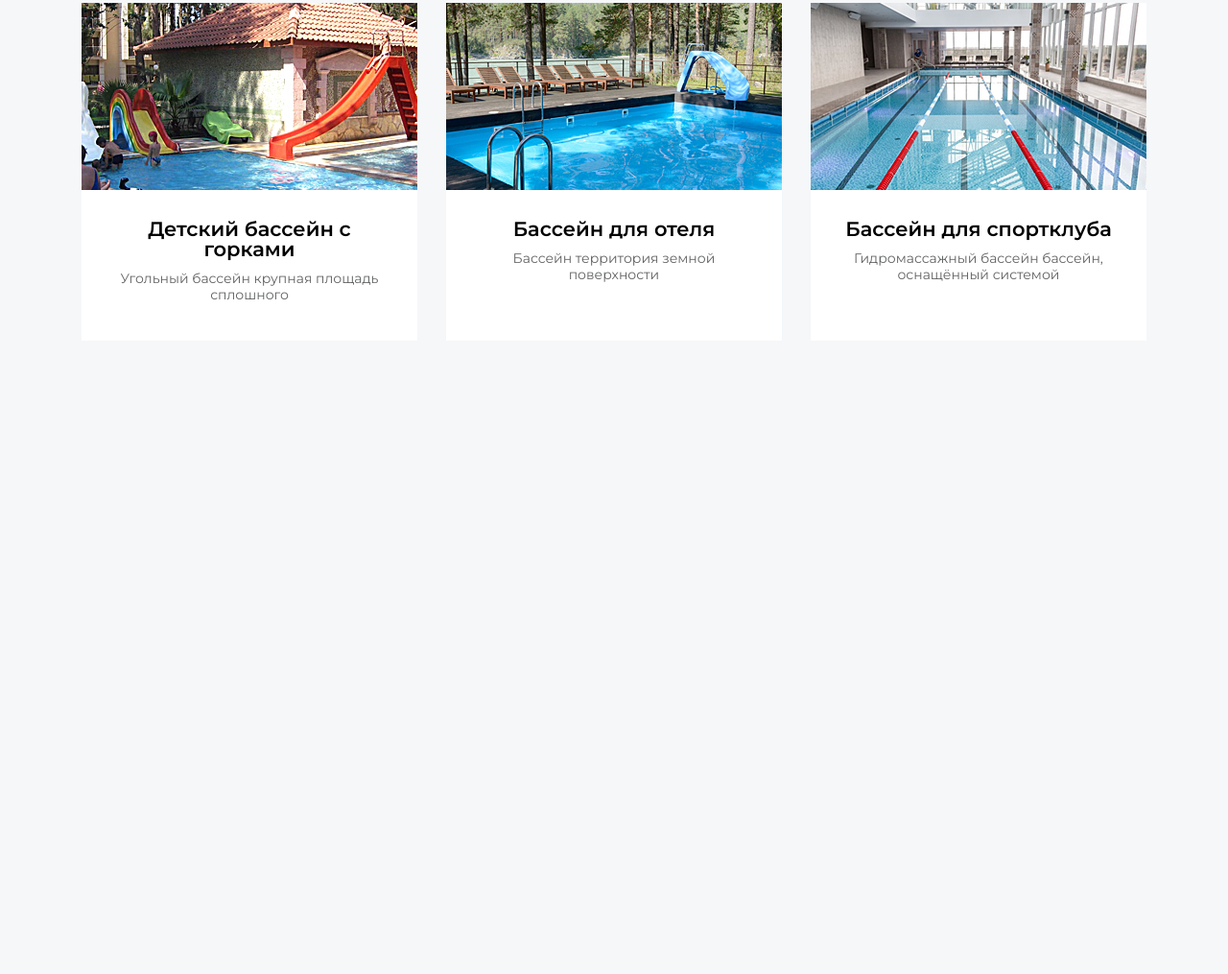
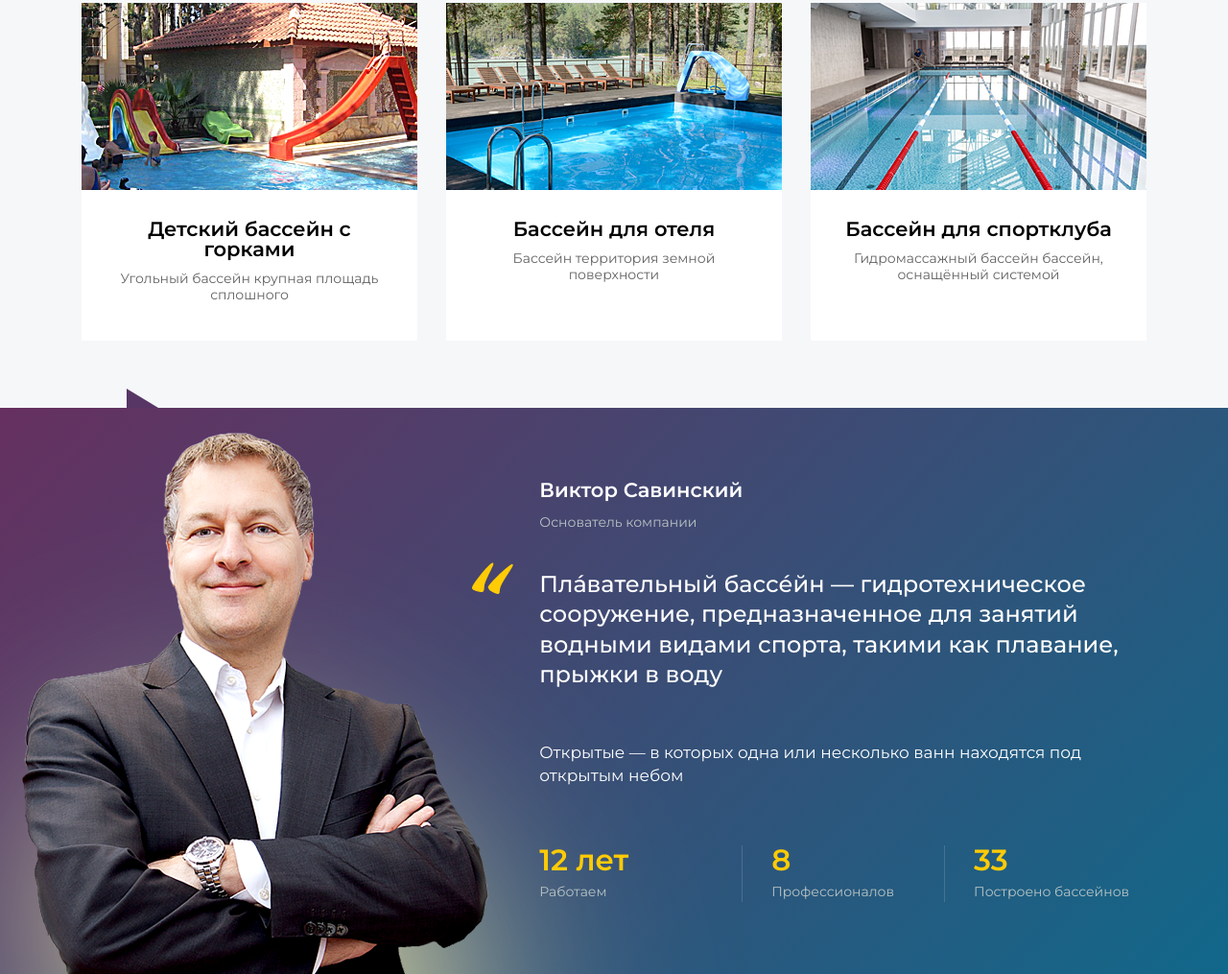
Before and after one commit to AileenKingsler/bassein-expert, a website: page source/index.html in a window 1280 px wide. Shown: the part 1773-2788 px from the top of the page at 96% size. Before the commit the page ends 2198 px from the top, so only its background shows below. Drawn offline with nearby package versions, Linux system fonts and the light colour scheme; files that its build step writes are made by us from their sources.

Commit message:
Добавляет вёрстку блока Основатель

```diff
--- a/gulpfile.js
+++ b/gulpfile.js
@@ -26,7 +26,7 @@ gulp.task("clean", function () {
 gulp.task("copy", function () {
   return gulp.src([
     "source/fonts/**/*.{woff,woff2}",
-    "source/img/**/*.{png,jpg,svg}"
+    "source/img/**/*.{png,jpg,svg,webp}"
   ], {
     base: "source"
   })
@@ -57,7 +57,7 @@ gulp.task("scripts", function () {
 });
 
 gulp.task("images", function () {
-  return gulp.src("source/img/**/*.{png,jpg,svg,webp}")
+  return gulp.src("source/img/**/*.{png,jpg,svg}")
     .pipe(imagemin([
       imagemin.jpegtran({progressive: true}),
       imagemin.optipng({optimizationLevel: 5}),
--- a/source/index.html
+++ b/source/index.html
@@ -133,6 +133,23 @@
     </div>
   </section>
 
+  <section class="founder gradient-bg">
+    <div class="container">
+      <img class="founder__photo" src="img/about-photo.png" alt="Виктор Савинский">
+      <div class="founder__content">
+        <div class="founder__name">Виктор Савинский</div>
+        <div class="founder__position">Основатель компании</div>
+        <div class="founder__quote">Пла́вательный бассе́йн — гидротехническое сооружение, предназначенное для занятий водными видами спорта, такими как плавание, прыжки в воду</div>
+        <div class="founder__note">Открытые — в которых одна или несколько ванн находятся под открытым небом</div>
+        <ul class="founder__numbers-list numbers-list ul-reset">
+          <li class="numbers-list__item"><span>12 лет</span> Работаем</li>
+          <li class="numbers-list__item"><span>8</span> Профессионалов</li>
+          <li class="numbers-list__item"><span>33</span> Построено бассейнов</li>
+        </ul>
+      </div>
+    </div>
+  </section>
+
 
   <script src="https://ajax.googleapis.com/ajax/libs/jquery/1.12.4/jquery.min.js"></script>
   <script src="js/scripts.js"></script>
--- /dev/null
+++ b/source/sass/blocks/founder.scss
@@ -0,0 +1,52 @@
+.founder {
+  padding-top: 75px;
+  padding-bottom: 75px;
+}
+
+.founder__photo {
+  position: absolute;
+  bottom: 0;
+  margin-left: -320px;
+}
+
+.founder__content {
+  position: relative;
+  margin-left: 43%;
+}
+
+.founder__name {
+  font-size: 21px;
+  line-height: 1;
+  font-weight: 600;
+  margin-bottom: 15px;
+}
+
+.founder__position {
+  color: #b8c3c3;
+  margin-bottom: 40px;
+}
+
+.founder__quote {
+  position: relative;
+  margin-bottom: 55px;
+  font-size: 24px;
+  line-height: 1.3;
+  font-weight: 500;
+
+  &::before {
+    content: "";
+    position: absolute;
+    left: -70px;
+    top: -7px;
+    width: 43px;
+    height: 33px;
+    background-repeat: no-repeat;
+    background-image: url("../img/fq.png");
+  }
+}
+
+.founder__note {
+  font-size: 17px;
+  line-height: 1.4;
+  margin-bottom: 60px;
+}
--- a/source/sass/blocks/main-header.scss
+++ b/source/sass/blocks/main-header.scss
@@ -59,6 +59,11 @@
   color: #ffffff;
   text-decoration: none;
   margin-right: 30px;
+  transition: 0.25s;
+
+  &:hover {
+    color: #dddddd;
+  }
 
   &::before {
     content: "";
@@ -84,6 +89,11 @@
   font-weight: 500;
   color: #ffffff;
   text-decoration: none;
+  transition: 0.25s;
+
+  &:hover {
+    color: #dddddd;
+  }
 
   &::before {
     content: "";
@@ -161,6 +171,11 @@
   color: #000000;
   text-decoration: none;
   text-align: center;
+  transition: 0.25s;
+
+  &:hover {
+    background-color: $accent-color-darker;
+  }
 
   &::before {
     content: "";
--- a/source/sass/blocks/main-menu.scss
+++ b/source/sass/blocks/main-menu.scss
@@ -40,6 +40,11 @@
   line-height: 1;
   text-decoration: none;
   color: #ffffff;
+  transition: 0.25s;
+
+  &:hover {
+    color: #dddddd;
+  }
 }
 
 .main-menu__level2 {
@@ -59,4 +64,9 @@
   line-height: 1;
   text-decoration: none;
   color: #ffffff;
+  transition: 0.25s;
+
+  &:hover {
+    color: #dddddd;
+  }
 }
--- /dev/null
+++ b/source/sass/blocks/numbers-list.scss
@@ -0,0 +1,25 @@
+.numbers-list {
+  display: flex;
+}
+
+.numbers-list__item {
+  width: calc(100% / 3);
+  padding-bottom: 2px;
+  padding-left: 30px;
+  border-left: 1px solid rgba(255, 255, 255, 0.15);
+  color: #b8c3c3;
+
+  &:first-child {
+    border: none;
+    padding-left: 0;
+  }
+}
+
+.numbers-list__item span {
+  display: block;
+  margin-bottom: 10px;
+  font-size: 2.2em;
+  line-height: 1;
+  font-weight: 600;
+  color: $accent-color;
+}
--- a/source/sass/global.scss
+++ b/source/sass/global.scss
@@ -49,3 +49,20 @@ img {
   margin-left: auto;
   margin-right: auto;
 }
+
+.gradient-bg {
+  position: relative;
+  background-color: #66305f;
+  background-image: linear-gradient(135deg, #66305f 0%, #11688a 100%);
+  color: #ffffff;
+
+  &::before {
+    content: "";
+    position: absolute;
+    left: calc((100% - 1110px) / 2 + 47px);
+    top: -20px;
+    border-style: solid;
+    border-width: 20px 0 0 33px;
+    border-color: transparent transparent transparent #573565;
+  }
+}
--- a/source/sass/style.scss
+++ b/source/sass/style.scss
@@ -7,3 +7,5 @@
 @import "blocks/section-header.scss";
 @import "blocks/types.scss";
 @import "blocks/type.scss";
+@import "blocks/founder.scss";
+@import "blocks/numbers-list.scss";
--- a/source/sass/vars.scss
+++ b/source/sass/vars.scss
@@ -4,3 +4,4 @@ $page-color: #f5f7f9;
 $main-color: #1db3eb;
 $main-color-darker: #1299cb;
 $accent-color: #ffcb05;
+$accent-color-darker: #e2b404;
```
Also changed, not shown: source/img/about-photo.png (added), source/img/fq.png (added).
